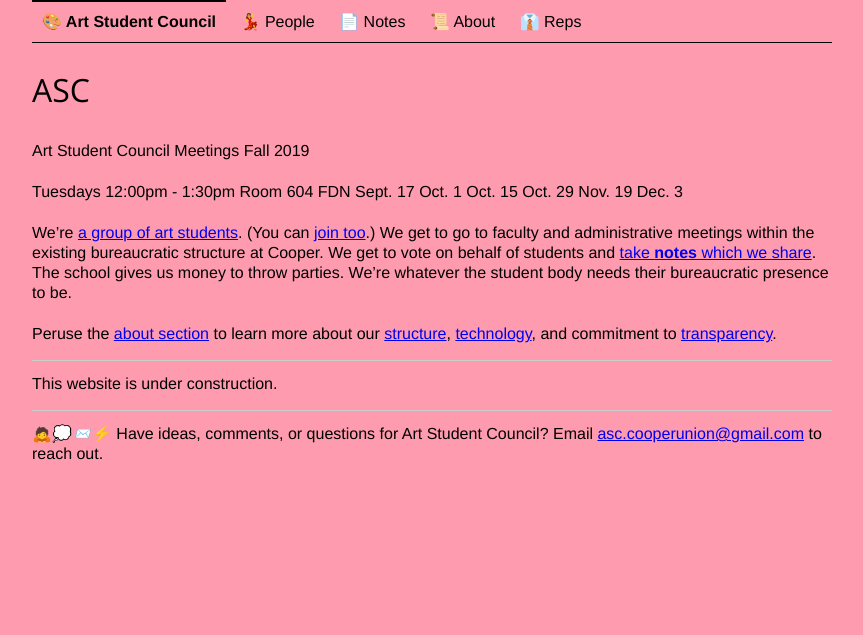
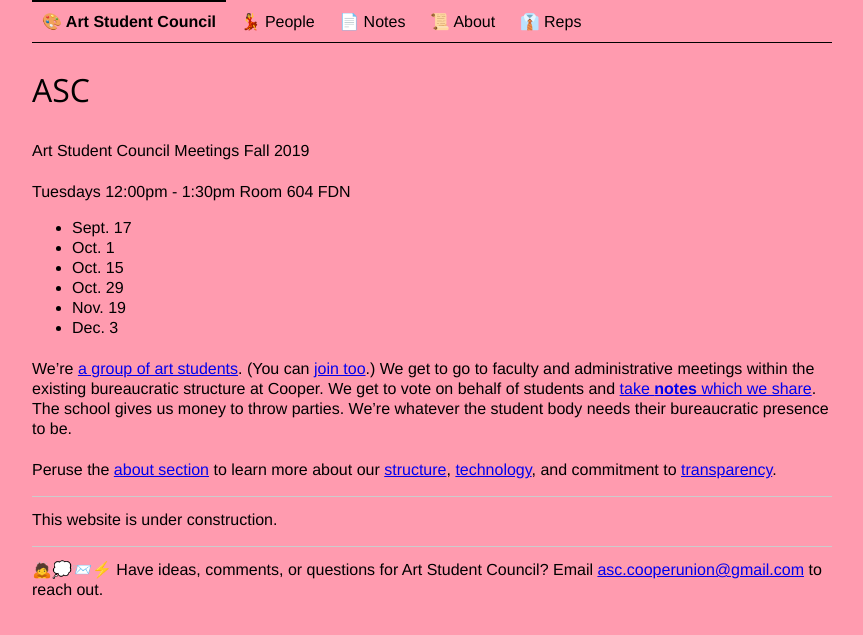
Before and after one commit to CooperASC/cooperasc.github.com, a Jekyll site: the page built from index.md, in a window 1280 px wide. Shown: the top 635 px of the page, without its empty margins (208-1071 px from the left). Built offline with Jekyll 4.4.1, drawn with Linux system fonts in a browser that asks for light colours.

Commit message:
fixed formatting of meeting dates

```diff
--- a/index.md
+++ b/index.md
@@ -10,12 +10,12 @@
 
 Tuesdays 12:00pm - 1:30pm
 Room 604 FDN
-Sept. 17
-Oct. 1
-Oct. 15
-Oct. 29
-Nov. 19
-Dec. 3
+- Sept. 17
+- Oct. 1
+- Oct. 15
+- Oct. 29
+- Nov. 19
+- Dec. 3
 
 
 We're [a group of art students](/people). (You can [join too](mailto:asc.cooperunion@gmail.com).) We get to go to faculty and administrative meetings within the existing bureaucratic structure at Cooper. We get to vote on behalf of students and [take **notes** which we share](/notes). The school gives us money to throw parties. We're whatever the student body needs their bureaucratic presence to be.
```
